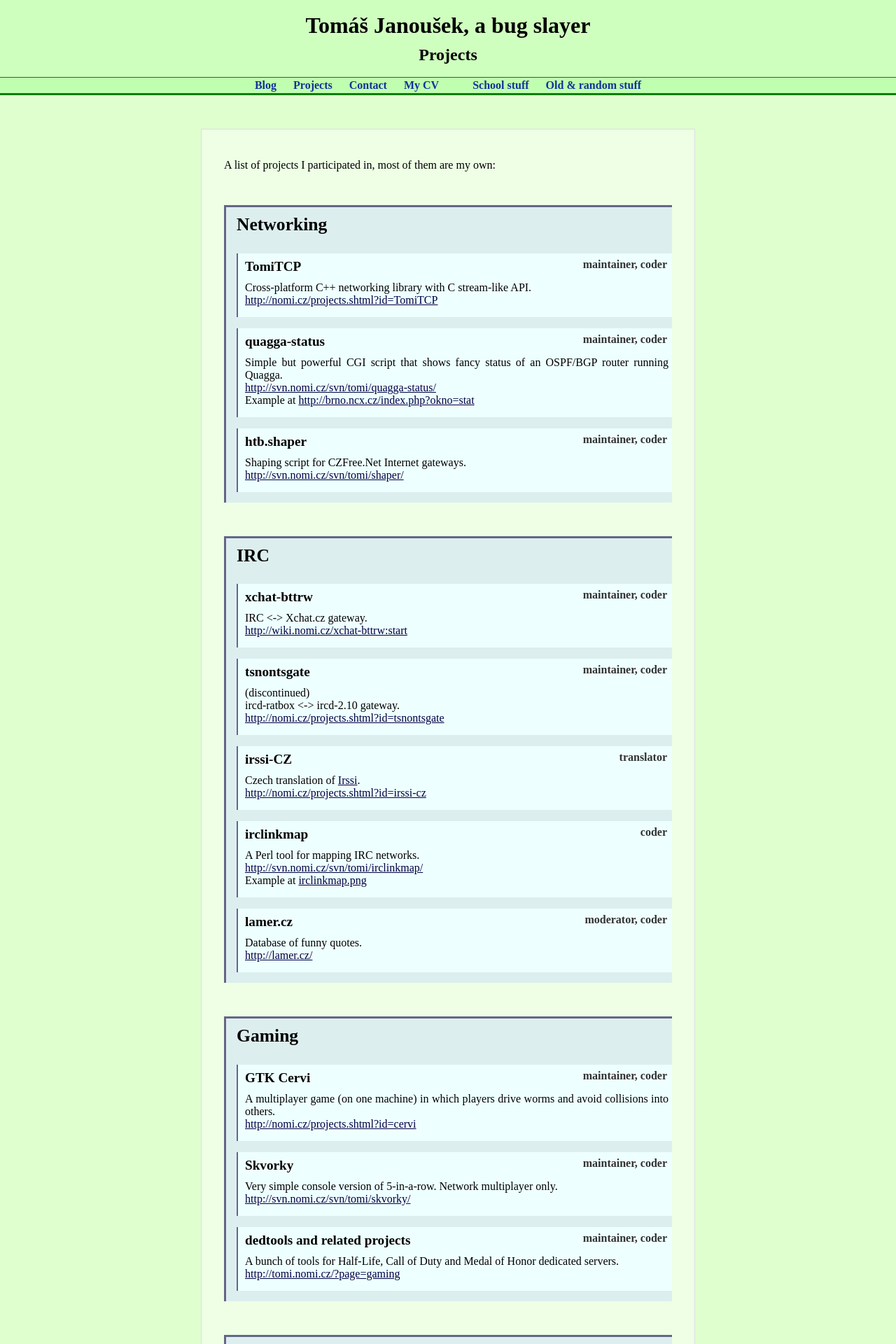
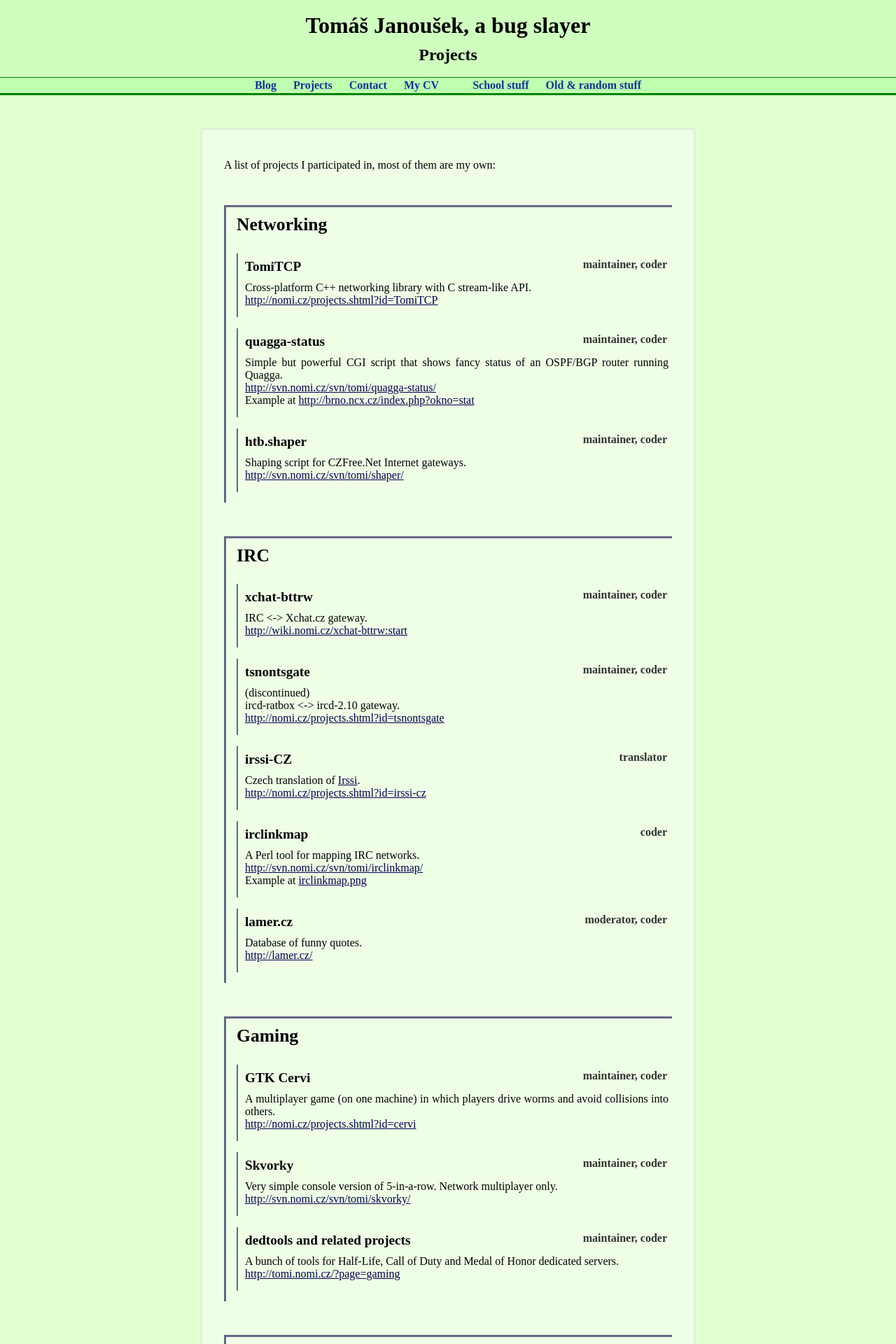
Before and after one commit to liskin/work.lisk.in, a Jekyll site: the page built from projects.html, in a window 1280 px wide. Shown: the top 1920 px of the page at 70% size. Built offline with Jekyll 4.4.1, drawn with Linux system fonts in a browser that asks for light colours; Markdown is read by kramdown in place of the engine named in the settings.

Commit message:
projects finish and cname

```diff
--- /dev/null
+++ b/CNAME
@@ -0,0 +1 @@
+work.lisk.in
--- a/styles/proj.css
+++ b/styles/proj.css
@@ -3,7 +3,6 @@
     border-left: 0.5ex solid #668;
     padding: 10px 0 15px 15px;
     margin-top: 3em;
-    background-color: #dee;
 }
 
 #projects div.sec div.sec {
@@ -20,19 +19,10 @@
     font-size: 140%;
 }
 
-#projects div.sec a, #projects div#intro a {
-    color: #004;
-    text-decoration: underline;
-}
-#projects div.sec a:hover, #projects div#intro a:hover {
-    background-color: #cfc;
-}
-
 #projects div.item {
     border-left: 0.3ex solid #668;
     padding: 5px 5px 5px 10px;
     margin-top: 1em;
-    background-color: #eff;
 }
 
 #projects div.item h3 {
```
